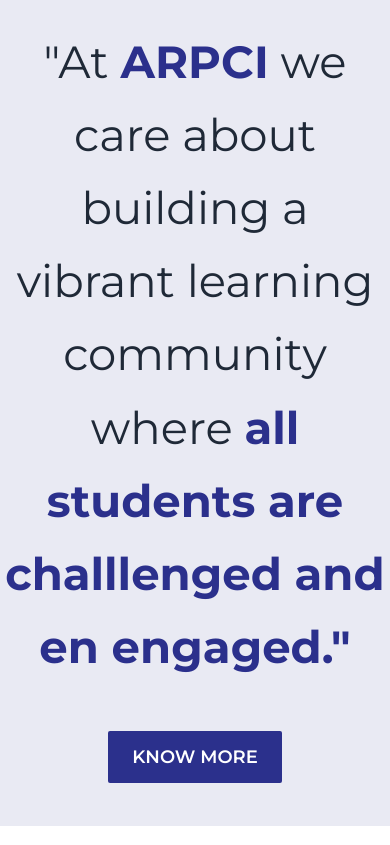
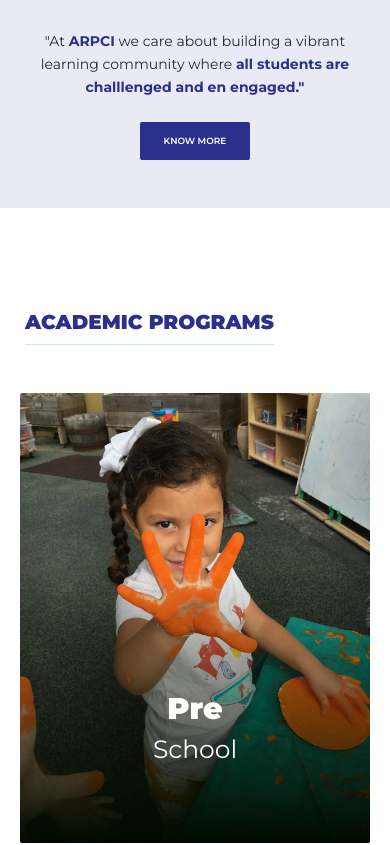
Before and after one commit to DoDongssss/pachecoSchool, a Vue app: page / in a window 390 px wide. Shown: the part 2900-3745 px from the top of the page. Built offline with nearby package versions, Linux system fonts and the light colour scheme.

Commit message:
fixed responsive mobile

```diff
--- a/src/components/educationSection.vue
+++ b/src/components/educationSection.vue
@@ -748,6 +748,11 @@
 .card_container:hover button {
    opacity: 1;
 }
+.card_container {
+   min-width: 350px;
+   max-width: 400px;
+   flex: 1 1 0%;
+}
 .card_container .mask {
    position: absolute;
    top: 0;
--- a/src/views/HomeView.vue
+++ b/src/views/HomeView.vue
@@ -14,9 +14,11 @@
             <competenciesSection />
          </div>
          <div
-            class="flex h-screen flex-col items-center justify-center bg-primary/10"
+            class="flex flex-col items-center justify-center bg-primary/10 px-6 py-12 lg:h-screen"
          >
-            <p class="max-w-[1000px] text-center text-[45px] leading-relaxed">
+            <p
+               class="max-w-[1000px] text-center text-sm leading-relaxed lg:text-[45px]"
+            >
                "At <span class="font-bold text-primary">ARPCI</span> we care
                about building a vibrant learning community where
                <span class="font-bold text-primary"
@@ -24,7 +26,7 @@
                >
             </p>
             <button
-               class="transition-bg mt-12 rounded-sm bg-primary px-6 py-3 text-lg font-semibold text-white duration-300 ease-linear hover:bg-[#089642]"
+               class="transition-bg mt-6 rounded-sm bg-primary px-6 py-3 text-[9px] font-semibold text-white duration-300 ease-linear hover:bg-[#089642] lg:mt-12 lg:text-lg"
             >
                <a href="#about">KNOW MORE</a>
             </button>
```
